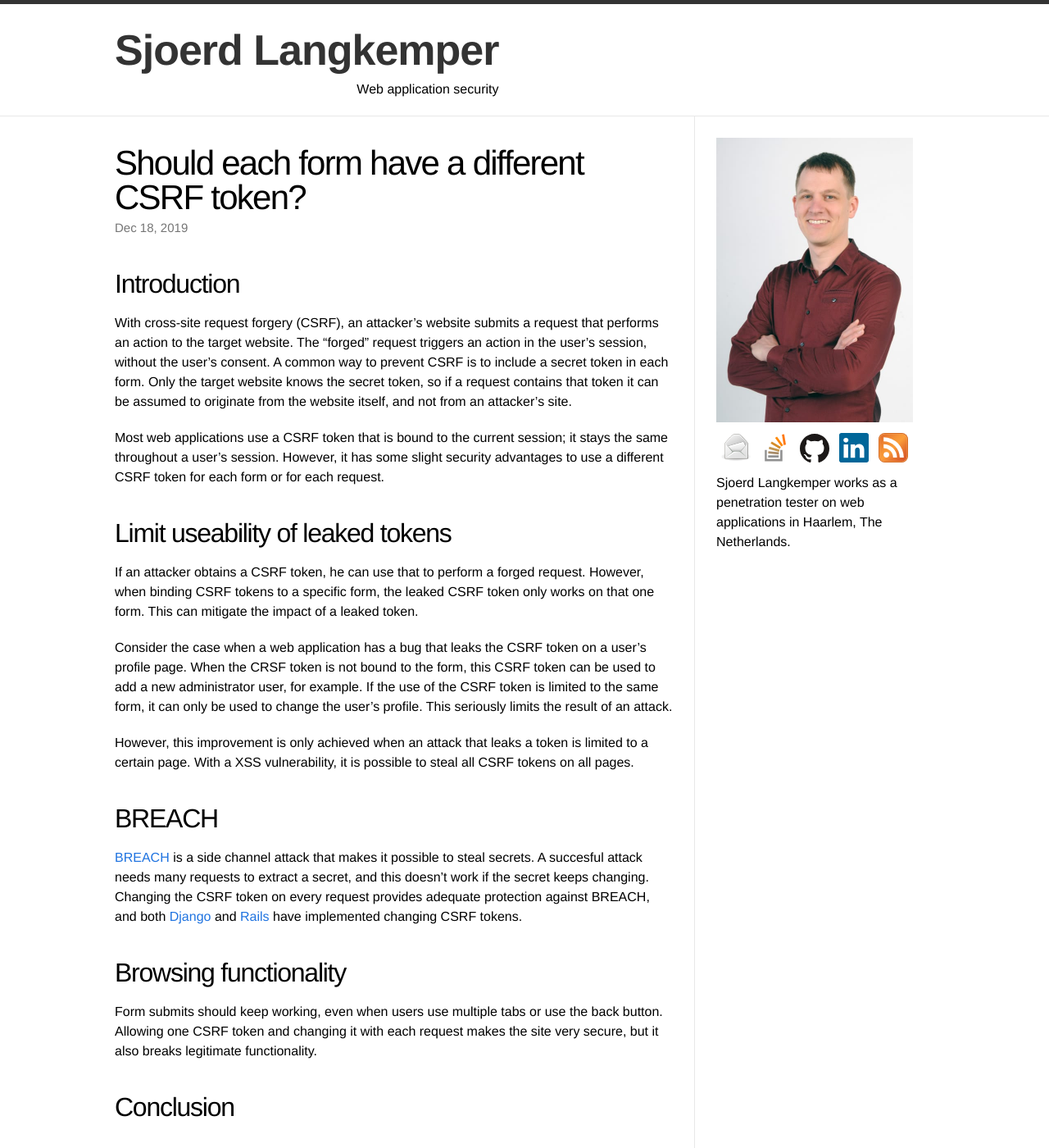
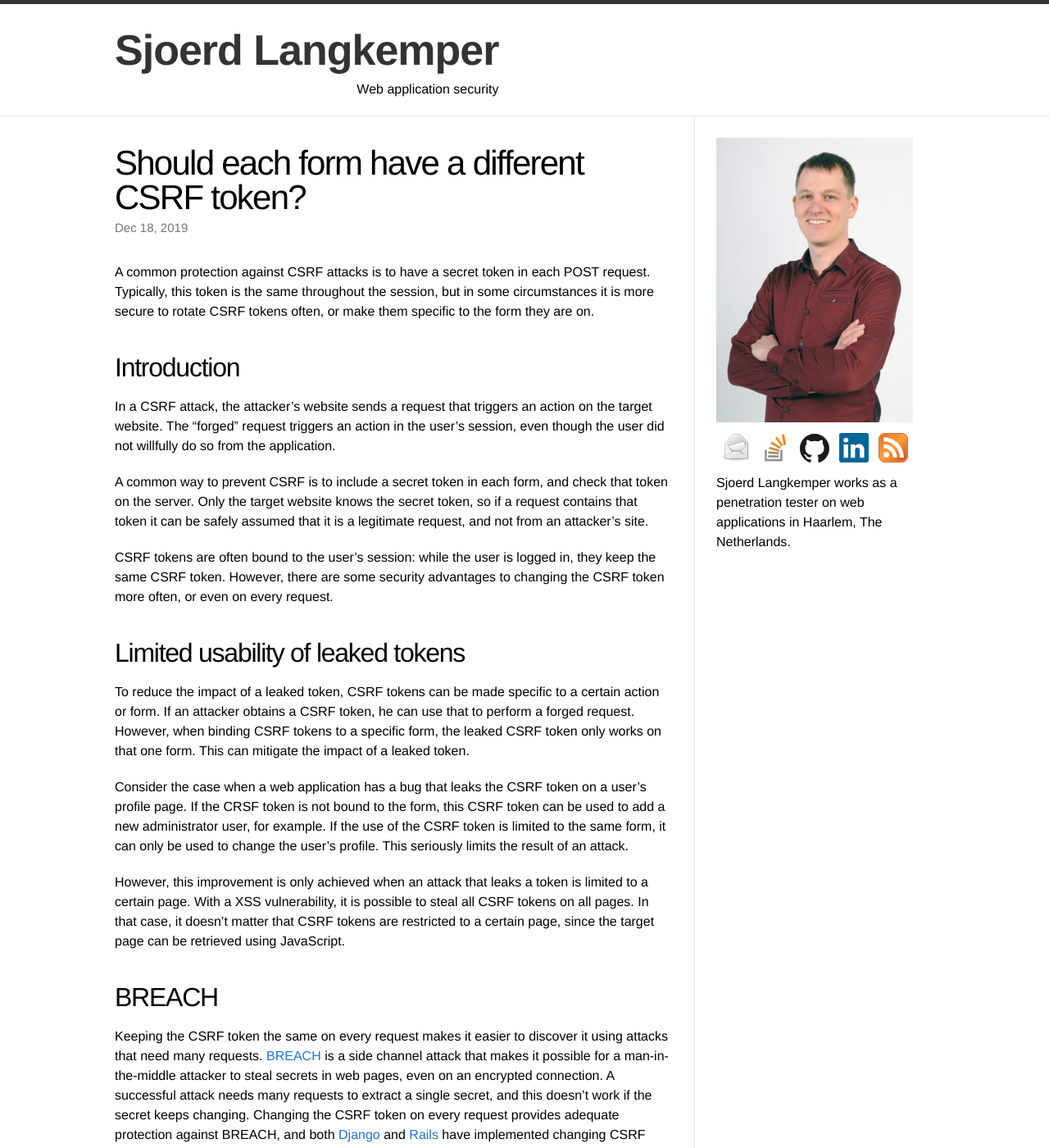
Before and after one commit to Sjord/Sjord.github.io, a Jekyll site: the page built from _posts/2019-09-03-different-csrf-token-for-each-form.md, in a window 1280 px wide and 1400 px high. Shown: the whole window at 82% size. Built offline with Jekyll 4.4.1, drawn with Linux system fonts in a browser that asks for light colours; some of the changed text lies outside the part shown.

Commit message:
Finish CSRF post

```diff
--- a/_posts/2019-09-03-different-csrf-token-for-each-form.md
+++ b/_posts/2019-09-03-different-csrf-token-for-each-form.md
@@ -5,30 +5,37 @@
 date: 2019-12-18
 ---
 
+A common protection against CSRF attacks is to have a secret token in each POST request. Typically, this token is the same throughout the session, but in some circumstances it is more secure to rotate CSRF tokens often, or make them specific to the form they are on.
 
 ## Introduction
 
-With cross-site request forgery (CSRF), an attacker's website submits a request that performs an action to the target website. The "forged" request triggers an action in the user's session, without the user's consent. A common way to prevent CSRF is to include a secret token in each form. Only the target website knows the secret token, so if a request contains that token it can be assumed to originate from the website itself, and not from an attacker's site.
+In a CSRF attack, the attacker's website sends a request that triggers an action on the target website. The "forged" request triggers an action in the user's session, even though the user did not willfully do so from the application.
 
-Most web applications use a CSRF token that is bound to the current session; it stays the same throughout a user's session. However, it has some slight security advantages to use a different CSRF token for each form or for each request.
+A common way to prevent CSRF is to include a secret token in each form, and check that token on the server. Only the target website knows the secret token, so if a request contains that token it can be safely assumed that it is a legitimate request, and not from an attacker's site.
 
-## Limit useability of leaked tokens
+CSRF tokens are often bound to the user's session: while the user is logged in, they keep the same CSRF token. However, there are some security advantages to changing the CSRF token more often, or even on every request.
 
-If an attacker obtains a CSRF token, he can use that to perform a forged request. However, when binding CSRF tokens to a specific form, the leaked CSRF token only works on that one form. This can mitigate the impact of a leaked token.
+## Limited usability of leaked tokens
 
-Consider the case when a web application has a bug that leaks the CSRF token on a user's profile page. When the CRSF token is not bound to the form, this CSRF token can be used to add a new administrator user, for example. If the use of the CSRF token is limited to the same form, it can only be used to change the user's profile. This seriously limits the result of an attack.
+To reduce the impact of a leaked token, CSRF tokens can be made specific to a certain action or form.  If an attacker obtains a CSRF token, he can use that to perform a forged request. However, when binding CSRF tokens to a specific form, the leaked CSRF token only works on that one form. This can mitigate the impact of a leaked token.
 
-However, this improvement is only achieved when an attack that leaks a token is limited to a certain page. With a XSS vulnerability, it is possible to steal all CSRF tokens on all pages.
+Consider the case when a web application has a bug that leaks the CSRF token on a user's profile page. If the CRSF token is not bound to the form, this CSRF token can be used to add a new administrator user, for example. If the use of the CSRF token is limited to the same form, it can only be used to change the user's profile. This seriously limits the result of an attack.
+
+However, this improvement is only achieved when an attack that leaks a token is limited to a certain page. With a XSS vulnerability, it is possible to steal all CSRF tokens on all pages. In that case, it doesn't matter that CSRF tokens are restricted to a certain page, since the target page can be retrieved using JavaScript.
 
 ## BREACH
 
-[BREACH](/2016/11/07/current-state-of-breach-attack/) is a side channel attack that makes it possible to steal secrets. A succesful attack needs many requests to extract a secret, and this doesn't work if the secret keeps changing. Changing the CSRF token on every request provides adequate protection against BREACH, and both [Django](https://code.djangoproject.com/ticket/20869) and [Rails](https://github.com/meldium/breach-mitigation-rails) have implemented changing CSRF tokens.
+Keeping the CSRF token the same on every request makes it easier to discover it using attacks that need many requests. [BREACH](/2016/11/07/current-state-of-breach-attack/) is a side channel attack that makes it possible for a man-in-the-middle attacker to steal secrets in web pages, even on an encrypted connection. A successful attack needs many requests to extract a single secret, and this doesn't work if the secret keeps changing. Changing the CSRF token on every request provides adequate protection against BREACH, and both [Django](https://code.djangoproject.com/ticket/20869) and [Rails](https://github.com/meldium/breach-mitigation-rails) have implemented changing CSRF tokens.
+
+Both frameworks have implemented it by encoding the actual CSRF token. The token is encoded randomly on each page, thus preventing repetitive output. However, this doesn't limit the tokens the server accepts. All tokens given out by the server are valid on every request.
 
 ## Browsing functionality
 
-Form submits should keep working, even when users use multiple tabs or use the back button. Allowing one CSRF token and changing it with each request makes the site very secure, but it also breaks legitimate functionality.
+Changing the CSRF token between forms or between requests may break functionality. Form submits should keep working, even when users use multiple tabs or use the back button. Allowing one CSRF token and changing it with each request makes the site very secure, but it also breaks legitimate functionality.
 
 ## Conclusion
+
+Having static CSRF tokens throughout the session provides adequate CSRF protection. Rotating tokens are beneficial in mitigating other attacks. While providing a slight security advantage, I would not recommend implementing rotating tokens to everyone. For most applications, this would be a lot of effort for little gain. Even more so since there are additional and easier solutions against CSRF: just use [same site cookies](/2016/04/14/preventing-csrf-with-samesite-cookie-attribute/).
 
 ## Read more
 
```
